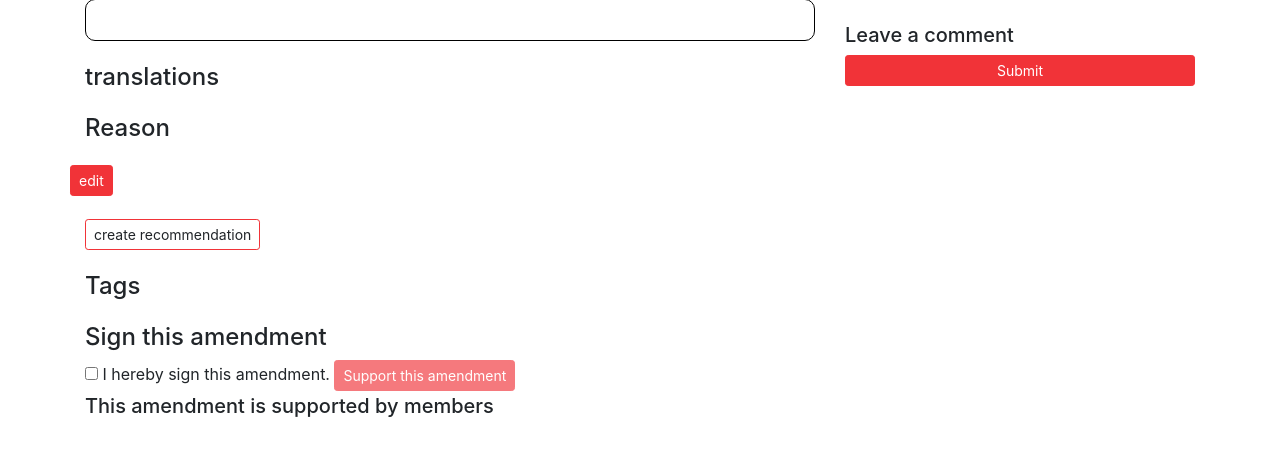
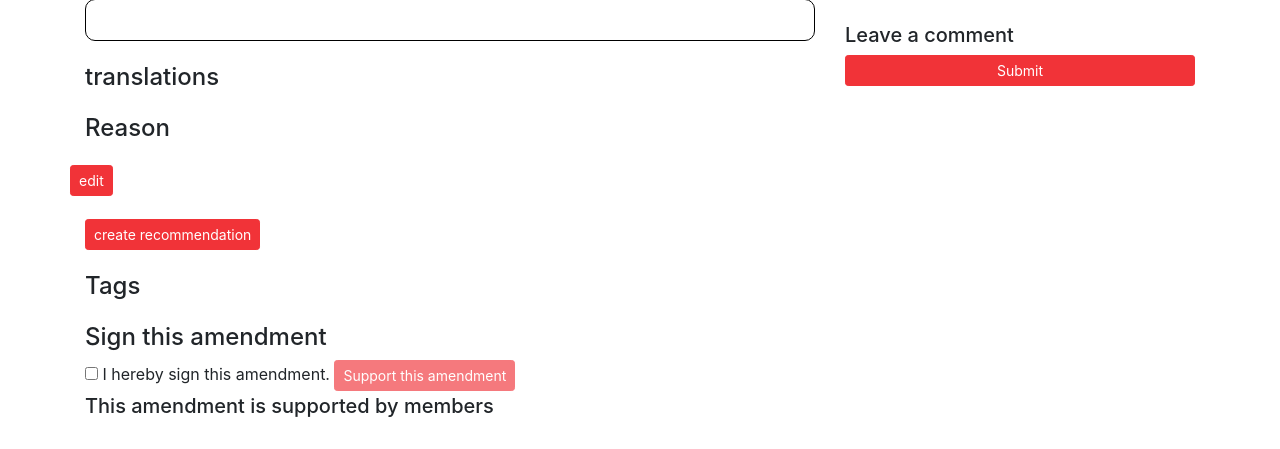
Before and after one commit to sacovo/digital-democracy, a Django app: template papers/templates/papers/amendment_detail.html in a window 1280 px wide. Shown: the part 167-616 px from the top of the page. Run offline with Django 3.2, Linux system fonts and the light colour scheme; the template is opened without the code that fills it, so the values that code supplies are empty; some libraries are stand-ins or nearby versions.

Commit message:
added submitButton class to make create/edit recommendation button red

```diff
--- a/papers/templates/papers/amendment_detail.html
+++ b/papers/templates/papers/amendment_detail.html
@@ -66,11 +66,11 @@
     </em>
     <section class="recommendation">
       {{amendment.recommendation.reason|safe}}
-    <a class="btn btn-sm" href="{% url 'recommendation-edit' amendment.recommendation.pk %}">{% trans 'edit recommendation' %}</a>
+    <a class="btn btn-sm submitButton" href="{% url 'recommendation-edit' amendment.recommendation.pk %}">{% trans 'edit recommendation' %}</a>
     </section>
     {% else %}
     <section class="recommendation">
-    <a class="btn btn-sm" href="{% url 'recommendation-create' amendment.pk %}">{% trans 'create recommendation' %}</a>
+    <a class="btn btn-sm submitButton" href="{% url 'recommendation-create' amendment.pk %}">{% trans 'create recommendation' %}</a>
     </section>
     {% endif %}
 
```
